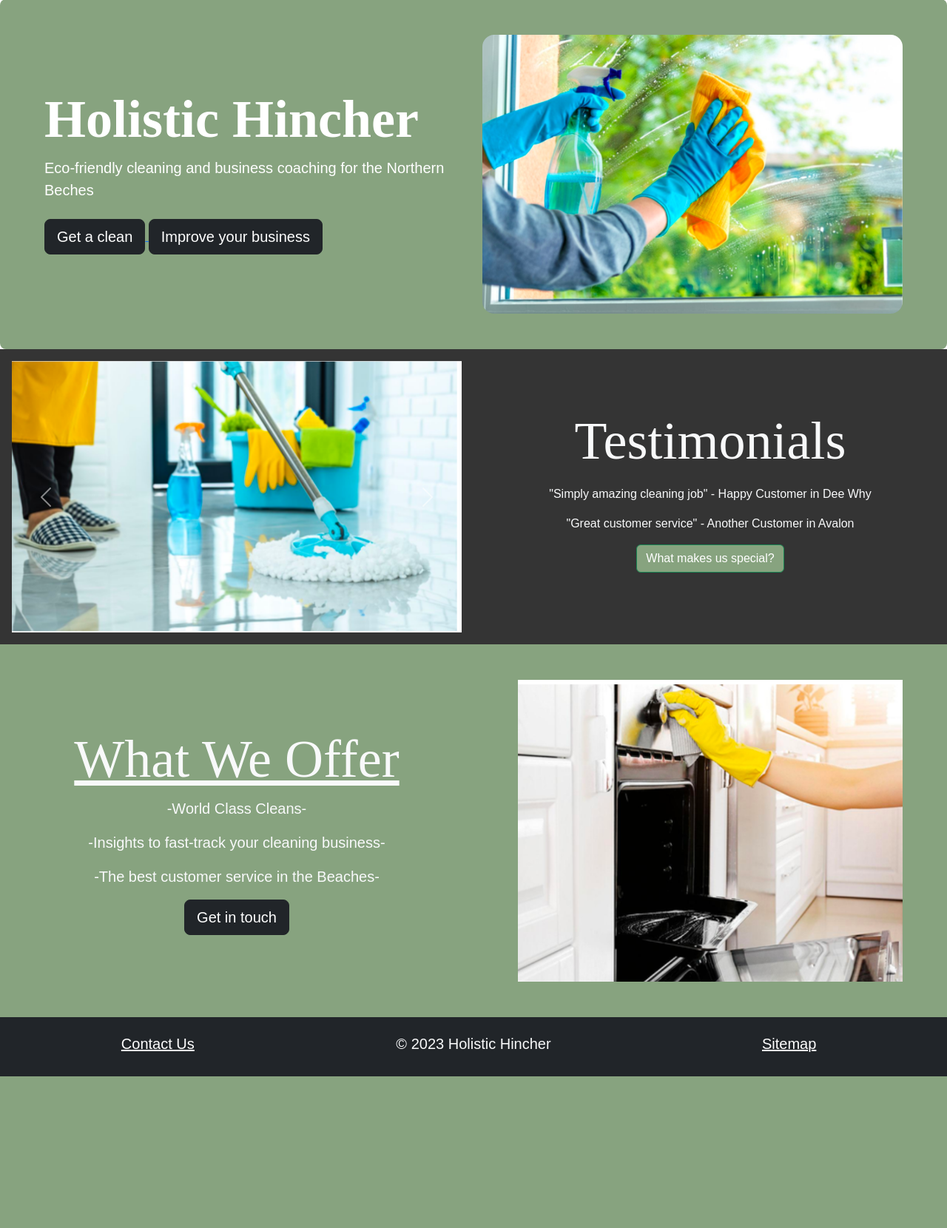
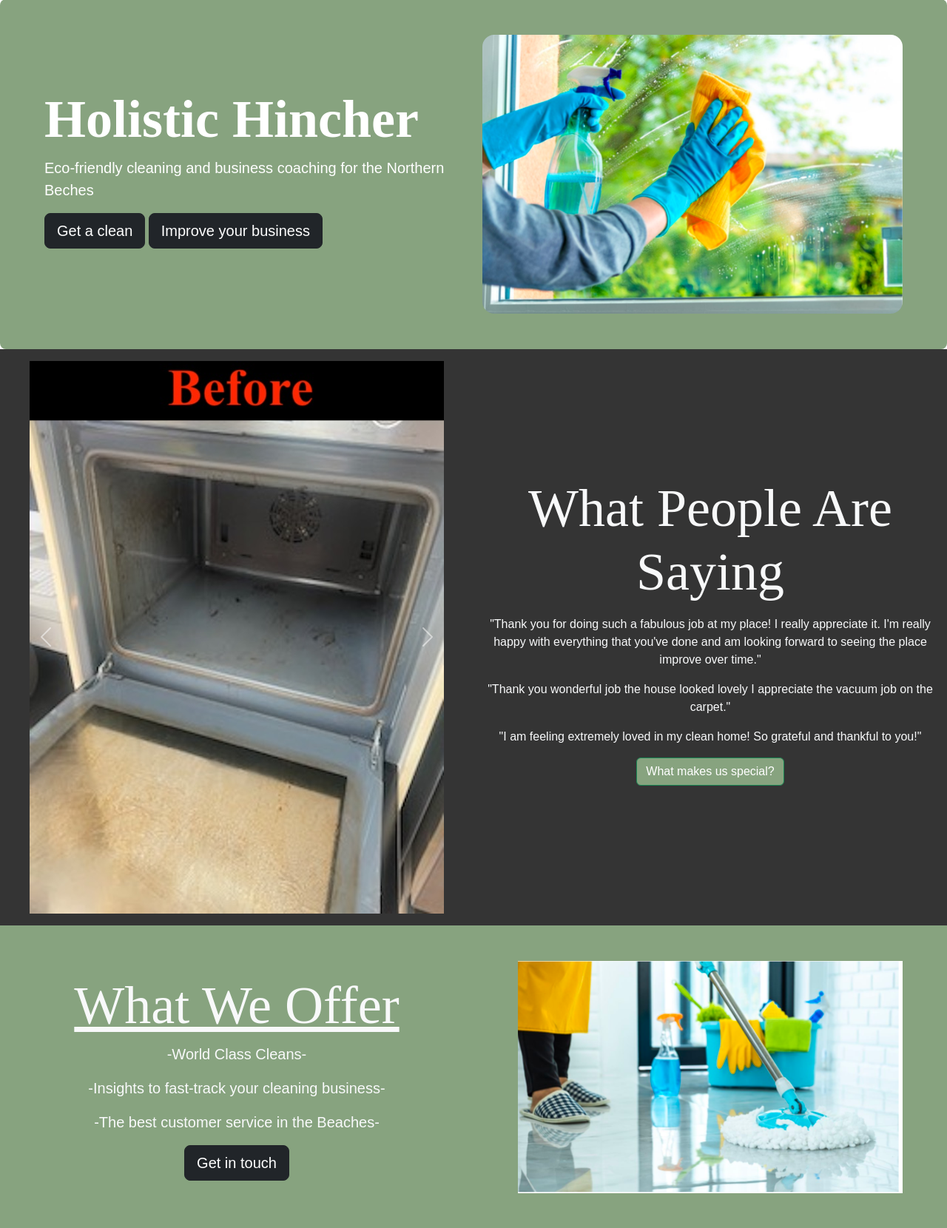
Before and after one commit to phyxphysio/holistic-hincher, a Django app: page / in a window 1280 px wide. Shown: the part 83-1743 px from the top of the page at 74% size. Before the commit the page ends 1538 px from the top, so only its background shows below. Run offline with Django 4.2, Linux system fonts and the light colour scheme; some libraries are stand-ins or nearby versions.

Commit message:
Change testimonials

```diff
--- a/holistic_hincher/free_pages/templates/free_pages/home.html
+++ b/holistic_hincher/free_pages/templates/free_pages/home.html
@@ -4,7 +4,9 @@
   <meta name="description"
         content="Welcome to Holisitc Hincher, your trusted source for top-quality cleaning services and expert business coaching in Sydney's Northern Beaches. Transform your space and grow your cleaning business with our professional team and guidance. Get started today.">
 {% endblock meta %}
-{% block title %}Holistic Hincher | Home{% endblock title %}
+{% block title %}
+  Holistic Hincher | Home
+{% endblock title %}
 {% block css_files %}
   <link rel="stylesheet" href="{% static 'home.css' %}" />
 {% endblock %}
@@ -15,11 +17,9 @@
         <div class="col-md-6">
           <h1 class="display-2 fw-bold">Holistic Hincher</h1>
           <p class="lead">Eco-friendly cleaning and business coaching for the Northern Beches</p>
-          <a href="{% url "cleaning_services" %}">
-            <button class="btn btn-dark btn-lg" type="button">Get a clean</button>
-          </a>
+          <a href="{% url "cleaning_services" %}"><button class="btn btn-dark btn-lg mb-3">Get a clean</button></a>
           <a {% if not user.is_authenticated %}href="{% url "signup" %}"{% else %}href="{% url "member_resources" %}"{% endif %}>
-            <button class="btn btn-dark btn-lg my-2" type="button">Improve your business</button>
+            <button class="btn btn-dark btn-lg mb-3">Improve your business</button>
           </a>
         </div>
         <div class="col-md-6 rounded">
@@ -39,19 +39,24 @@
         <div id="carouselExample" class="carousel slide">
           <div class="carousel-inner">
             <div class="carousel-item active">
-              <img src="{% static 'free_pages/mop.png' %}"
-                   class="d-block img-fluid"
-                   alt="Image 1" />
+              <img src="{% static 'free_pages/oven_before.jpg' %}"
+                   class="d-block img-fluid mx-auto"
+                   alt="A dirty oven" />
             </div>
             <div class="carousel-item">
-              <img src="{% static 'free_pages/oven.png' %}"
-                   class="d-block img-fluid"
-                   alt="Image 2" />
+              <img src="{% static 'free_pages/oven_after.jpg' %}"
+                   class="d-block img-fluid mx-auto"
+                   alt="A clean oven." />
             </div>
             <div class="carousel-item">
-              <img src="{% static 'free_pages/hero.png' %}"
-                   class="d-block img-fluid"
-                   alt="Image 3" />
+              <img src="{% static 'free_pages/shower_before.jpg' %}"
+                   class="d-block img-fluid mx-auto"
+                   alt="A dirty pane of shower glass." />
+            </div>
+            <div class="carousel-item">
+              <img src="{% static 'free_pages/shower_after.jpg' %}"
+                   class="d-block img-fluid mx-auto"
+                   alt="A sparklig clean pane of shower glass." />
             </div>
           </div>
           <button class="carousel-control-prev"
@@ -72,9 +77,12 @@
       </div>
       <div class="col-md-6 text-light text-center">
         <div class="light">
-          <h1 class="display-2 p-2">Testimonials</h1>
-          <p>"Simply amazing cleaning job" - Happy Customer in Dee Why</p>
-          <p>"Great customer service" - Another Customer in Avalon</p>
+          <h1 class="display-2 p-2">What People Are Saying</h1>
+          <p>
+            "Thank you for doing such a fabulous job at my place! I really appreciate it. I'm really happy with everything that you've done and am looking forward to seeing the place improve over time."
+          </p>
+          <p>"Thank you wonderful job the house looked lovely I appreciate the vacuum job on the carpet."</p>
+          <p>"I am feeling extremely loved in my clean home! So grateful and thankful to you!"</p>
           <a href="{% url 'about' %}"
              class="btn btn-success mx-2 mb-4"
              style="background-color: #87A37F">What makes us special?</a>
@@ -82,13 +90,12 @@
       </div>
     </div>
   </div>
-    {% comment %} Add description of services {% endcomment %}
+  {% comment %} Add description of services {% endcomment %}
   <div class='container-fluid' style="background-color: #87A37F;">
     <div class="row align-items-center">
       <div class="col-md-6 p-4 text-light">
         <h1 class="display-2 text-center text-decoration-underline custom-h1-white"
-        style="text-underline-offset: 5px;"
-            >What We Offer</h1>
+            style="text-underline-offset: 5px">What We Offer</h1>
         <div class="lead mx-5 text-center">
           <p>-World Class Cleans-</p>
           <p>-Insights to fast-track your cleaning business-</p>
@@ -101,7 +108,7 @@
         </div>
       </div>
       <div class="col-md-6 rounded-3">
-        <img class="p-5 img-fluid" src="{% static 'free_pages/oven.png' %}" alt="">
+        <img class="p-5 img-fluid" src="{% static 'free_pages/mop.png' %}" alt="">
       </div>
     </div>
   </div>
--- a/holistic_hincher/holistic_hincher/settings.py
+++ b/holistic_hincher/holistic_hincher/settings.py
@@ -105,7 +105,7 @@
 
 DATABASES = {
     "default": {
-        "ENGINE": f"django.db.backends.{DB_BACKEND}",
+        "ENGINE": DB_BACKEND,
         "NAME": DB_NAME,
         "USER": DB_USER,
         "PASSWORD": DB_PASSWORD,
```
Also changed, not shown: holistic_hincher/free_pages/static/free_pages/oven_after.jpg (added), holistic_hincher/free_pages/static/free_pages/oven_before.jpg (added), holistic_hincher/free_pages/static/free_pages/shower_after.jpg (added), holistic_hincher/free_pages/static/free_pages/shower_before.jpg (added).
